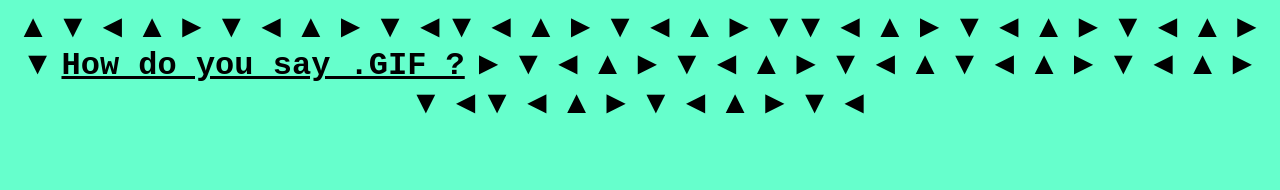
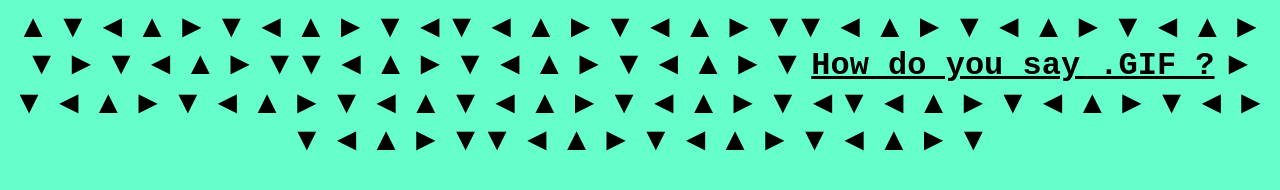
Before and after one commit to WealthyPeasant/WealthyPeasant.github.io, a plain HTML site: page index.html in a window 1280 px wide. Drawn offline with Linux system fonts and the light colour scheme.

Commit message:
Update index.html

```diff
--- a/index.html
+++ b/index.html
@@ -7,9 +7,9 @@
 <body bgcolor="#66FFCC">
     <h1><center>
 
-▲ ▼ ◄﻿﻿ ▲ ► ▼ ◄ ▲ ► ▼ ◄▼ ◄ ▲ ► ▼ ◄ ▲ ► ▼▼ ◄ ▲ ► ▼﻿ ◄ ▲ ► ▼ ◄ ▲ ► ▼
+▲ ▼ ◄﻿﻿ ▲ ► ▼ ◄ ▲ ► ▼ ◄▼ ◄ ▲ ► ▼ ◄ ▲ ► ▼▼ ◄ ▲ ► ▼﻿ ◄ ▲ ► ▼ ◄ ▲ ► ▼ ► ▼ ◄ ▲ ► ▼▼ ◄ ▲ ► ▼﻿ ◄ ▲ ► ▼ ◄ ▲ ► ▼
 <u><font face="Courier New" color="black">How do you say .GIF ?</font></u>
-► ▼ ◄ ▲﻿ ► ▼ ◄﻿ ▲ ►﻿ ▼ ◄﻿ ▲ ▼ ◄ ▲ ► ▼ ◄ ▲ ►﻿ ▼ ◄▼ ◄ ▲ ► ▼ ◄ ▲ ► ▼ ◄</center></h1>
+► ▼ ◄ ▲﻿ ► ▼ ◄﻿ ▲ ►﻿ ▼ ◄﻿ ▲ ▼ ◄ ▲ ► ▼ ◄ ▲ ►﻿ ▼ ◄▼ ◄ ▲ ► ▼ ◄ ▲ ► ▼ ◄ ► ▼ ◄ ▲ ► ▼▼ ◄ ▲ ► ▼﻿ ◄ ▲ ► ▼ ◄ ▲ ► ▼</center></h1>
 
 </body>
 </html>
```
